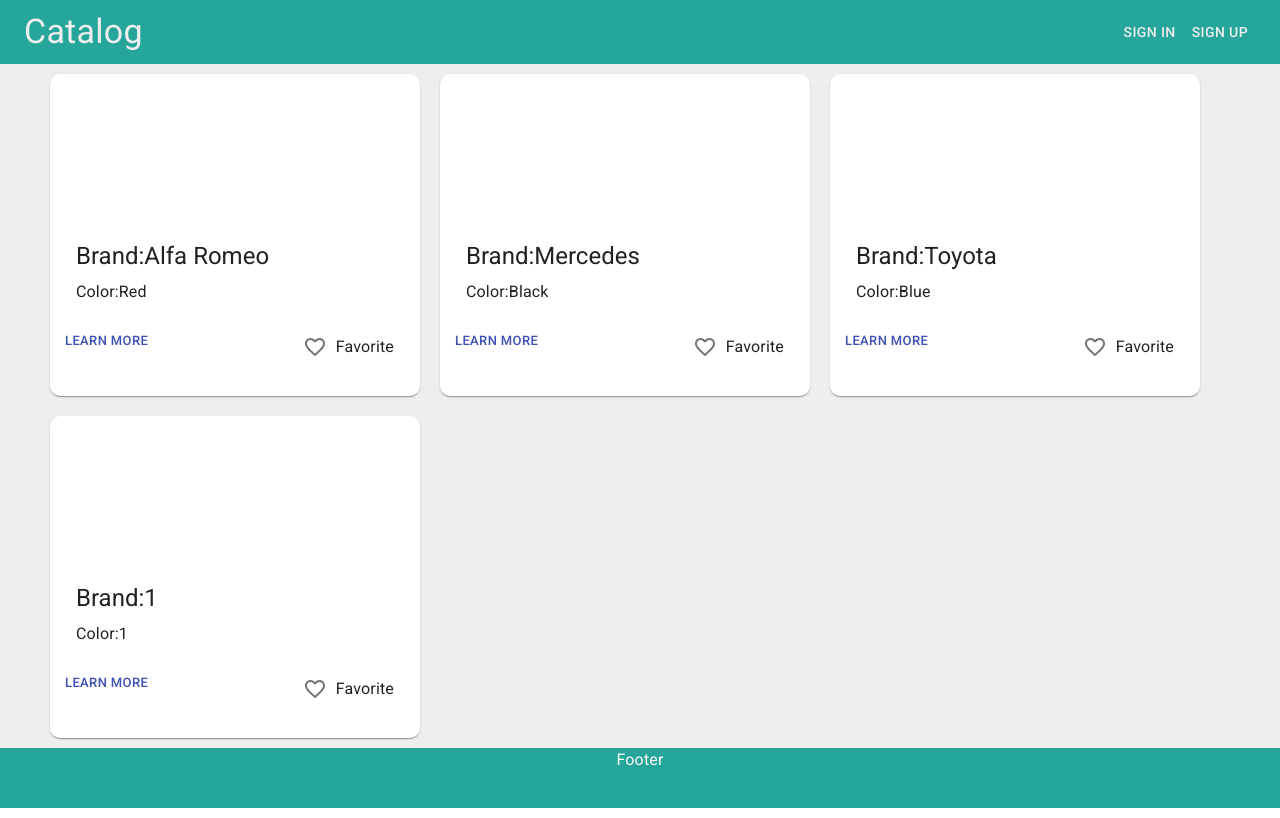
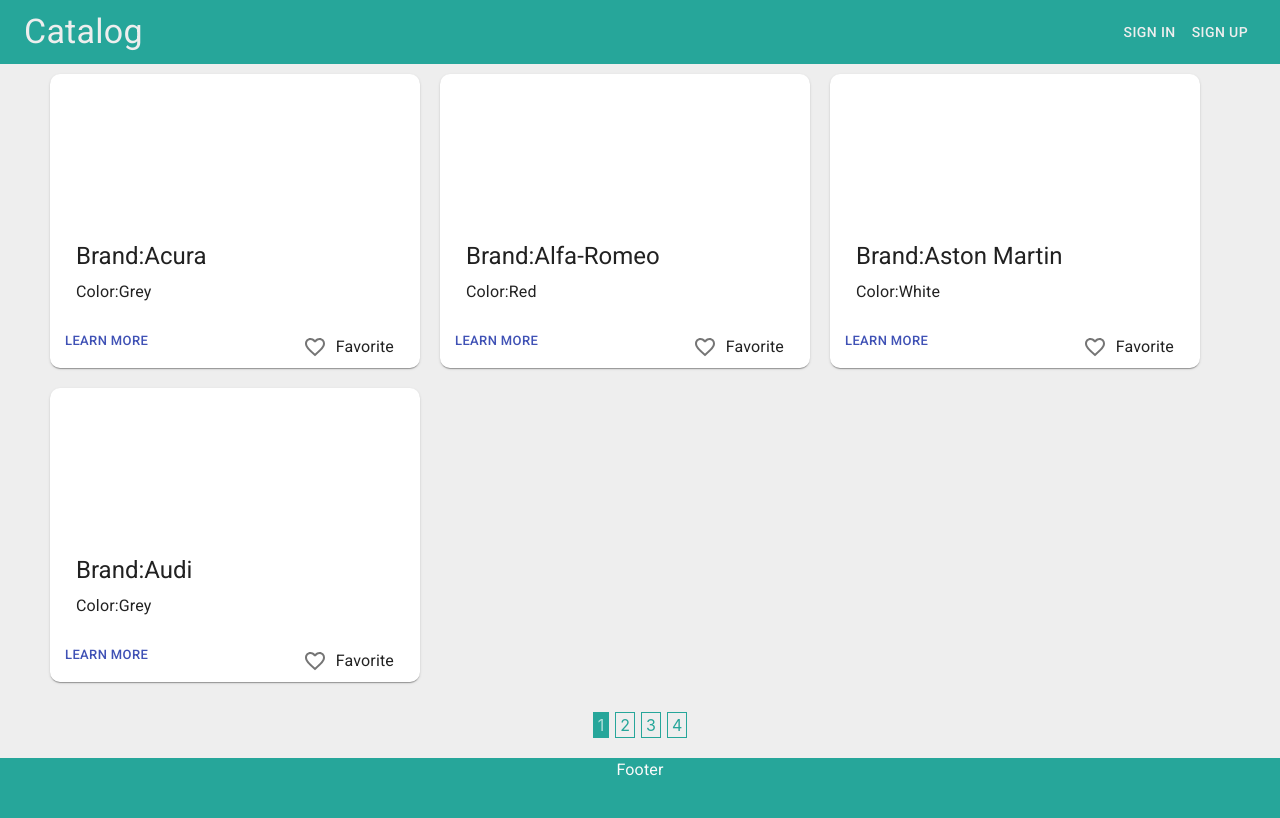
Before and after one commit to EmreRybalskiy/project-cars, a React (Create React App) app: page / in a window 1280 px wide. Built offline with nearby package versions, Linux system fonts and the light colour scheme; data requests are answered from the project's data file.

Commit message:
Created Pagination

```diff
--- a/db.json
+++ b/db.json
@@ -5,7 +5,8 @@
       "password": "$2a$10$6pTd3f4DVb8RL5drhWpj9OMLP1fcQkO49lK3Lwoe90uMnznS9fSLa",
       "name": "Emre",
       "favorites": [
-        1
+        1,
+        2
       ],
       "id": 1,
       "isAdmin": true
@@ -23,44 +24,154 @@
   ],
   "cars": [
     {
-      "image": "blob:http://localhost:3001/a663f1cc-af5b-4af4-9a7a-727359698d75",
-      "brand": "Alfa Romeo",
-      "color": "Red",
-      "year": "2006",
-      "engineType": "2",
-      "fuelType": "Diesel",
-      "transmission": "Manual",
+      "image": "blob:http://localhost:3001/9765b37b-9b70-4291-ad6a-e8ea08c1ff1a",
+      "brand": "Acura",
+      "color": "Grey",
+      "year": "2001",
+      "engineType": "1.5",
+      "fuelType": "Petrol",
+      "transmission": "Automatic",
       "id": 1
     },
     {
-      "image": "blob:http://localhost:3001/37077093-a106-4153-93a6-c9dde1991f18",
-      "brand": "Mercedes",
-      "color": "Black",
-      "year": "2005",
-      "engineType": "3",
-      "fuelType": "Deisel",
+      "image": "blob:http://localhost:3001/127fd82b-d013-4a3b-acb9-5b2b2c1e87ff",
+      "brand": "Alfa-Romeo",
+      "color": "Red",
+      "year": "2010",
+      "engineType": "2",
+      "fuelType": "Petrol",
       "transmission": "Manual",
       "id": 2
     },
     {
-      "image": "blob:http://localhost:3001/b91fc184-1741-466e-bbdc-eb3b28429787",
-      "brand": "Toyota",
-      "color": "Blue",
-      "year": "2019",
-      "engineType": "2.2",
-      "fuelType": "Diesel",
-      "transmission": "Manual",
+      "image": "blob:http://localhost:3001/b78937b2-19a1-46e7-abd0-e5e953985439",
+      "brand": "Aston Martin",
+      "color": "White",
+      "year": "2015",
+      "engineType": "2.5",
+      "fuelType": "Petrol",
+      "transmission": "Authomatic",
       "id": 3
     },
     {
-      "image": "blob:http://localhost:3001/0e705606-0f33-4500-998f-d6a68ee0a9ea",
-      "brand": "1",
-      "color": "1",
-      "year": "1",
-      "engineType": "1",
-      "fuelType": "1",
-      "transmission": "1",
+      "image": "blob:http://localhost:3001/b6cce1bd-f489-4de5-8f0e-b54af3cbdee4",
+      "brand": "Audi",
+      "color": "Grey",
+      "year": "2008",
+      "engineType": "2.3",
+      "fuelType": "Petrol",
+      "transmission": "Authomatic",
       "id": 4
+    },
+    {
+      "image": "blob:http://localhost:3001/55b8616a-a639-4d13-a8f6-681c6d6a6e5a",
+      "brand": "Bentley",
+      "color": "Blue",
+      "year": "2018",
+      "engineType": "2",
+      "fuelType": "Diesel",
+      "transmission": "Authomatic",
+      "id": 5
+    },
+    {
+      "image": "blob:http://localhost:3001/799da0d9-afee-44f9-bbff-2604f8a475e1",
+      "brand": "BMW",
+      "color": "Black",
+      "year": "2012",
+      "engineType": "2.3",
+      "fuelType": "Petrol",
+      "transmission": "Authomatic",
+      "id": 6
+    },
+    {
+      "image": "blob:http://localhost:3001/2db36d22-6e95-4e54-941d-66498128a2bb",
+      "brand": "Bugatti",
+      "color": "Black",
+      "year": "2007",
+      "engineType": "1.9",
+      "fuelType": "Diesel",
+      "transmission": "Manual",
+      "id": 7
+    },
+    {
+      "image": "blob:http://localhost:3001/becec2a2-0aad-4da8-a483-01f7601b1515",
+      "brand": "Chevrolet",
+      "color": "Yellow",
+      "year": "2014",
+      "engineType": "2.5",
+      "fuelType": "Diesel",
+      "transmission": "Authomatic",
+      "id": 8
+    },
+    {
+      "image": "blob:http://localhost:3001/5a150020-a5b9-4af8-b0e3-9a753f85d12e",
+      "brand": "Ferrari",
+      "color": "Red",
+      "year": "2007",
+      "engineType": "2.4",
+      "fuelType": "Petrol",
+      "transmission": "Authomatic",
+      "id": 9
+    },
+    {
+      "image": "blob:http://localhost:3001/09ecada8-c22c-430b-ba55-ee5200e3aba4",
+      "brand": "Honda",
+      "color": "Grey",
+      "year": "2018",
+      "engineType": "2.1",
+      "fuelType": "Petrol",
+      "transmission": "Authomatic",
+      "id": 10
+    },
+    {
+      "image": "blob:http://localhost:3001/f3fa982e-3992-475d-af55-0ac9a7843987",
+      "brand": "MCLaren",
+      "color": "Purple",
+      "year": "2007",
+      "engineType": "3",
+      "fuelType": "Diesel",
+      "transmission": "Authomatic",
+      "id": 11
+    },
+    {
+      "image": "blob:http://localhost:3001/054e7c6a-96b4-4752-be77-e2e5d1ce47f5",
+      "brand": "Mercedes",
+      "color": "White",
+      "year": "2014",
+      "engineType": "1.5",
+      "fuelType": "Petrol",
+      "transmission": "Manual",
+      "id": 12
+    },
+    {
+      "image": "blob:http://localhost:3001/f1168dc1-bbba-4d4a-9ce0-fd31c35565e1",
+      "brand": "Porche",
+      "color": "Red",
+      "year": "2002",
+      "engineType": "1.9",
+      "fuelType": "Petrol",
+      "transmission": "Authomatic",
+      "id": 13
+    },
+    {
+      "image": "blob:http://localhost:3001/b10c99eb-5d9c-4c5d-a410-e9ac7c8e3626",
+      "brand": "Toyota",
+      "color": "White",
+      "year": "2006",
+      "engineType": "1.5",
+      "fuelType": "Diesel",
+      "transmission": "Manual",
+      "id": 14
+    },
+    {
+      "image": "blob:http://localhost:3001/9899cdb9-f21f-4c64-a562-5bc7b72059d0",
+      "brand": "Volkswagen",
+      "color": "Black",
+      "year": "2004",
+      "engineType": "1.7",
+      "fuelType": "Petrol",
+      "transmission": "Manual",
+      "id": 15
     }
   ]
 }
--- a/src/components/Catalog/Catalog.tsx
+++ b/src/components/Catalog/Catalog.tsx
@@ -1,62 +1,48 @@
 import React, {
   FC,
+  MouseEvent,
   useEffect,
+  useState,
 } from 'react';
 import { useDispatch } from 'react-redux';
-// import { Link } from 'react-router-dom';
 
+import fetchCars from 'store/actionCreator/cars';
 // Components
-import fetchCars from 'store/actionCreator/cars';
-import { Cars } from 'types/cars';
-import Loading from '../../UI/Loader';
-import MediaCard from '../MediaCard/MediaCard';
-
+import OurCars from './OurCars';
+import Pagination from './Pagination';
 // hook
 import useTypeSelector from '../hooks/useTypeSelector';
-// Styles
-import useStyles from './styles';
 
 const Catalog: FC = () => {
-  const classes = useStyles();
   const { cars, loading, error } = useTypeSelector((state) => state.cars);
+  const [currentPage, setCurrentPage] = useState(1);
+  const [carsPerPage] = useState(4);
   const dispatch = useDispatch();
 
   useEffect(() => {
     dispatch(fetchCars());
   }, []);
 
-  if (loading) {
-    return (
-      <>
-        <Loading />
-      </>
-    );
-  }
-  if (error) {
-    return <p>Error</p>;
-  }
+  const indexOFLastCar = currentPage * carsPerPage;
+  const indexOfFirstCar = indexOFLastCar - carsPerPage;
+  const currentCar = cars.slice(indexOfFirstCar, indexOFLastCar);
+
+  const paginate = (event: MouseEvent<HTMLElement>) : void => {
+    if (event.currentTarget.textContent !== null) {
+      const currentPage = +event.currentTarget.textContent;
+      setCurrentPage(currentPage);
+    }
+  };
 
   return (
-    <div className={classes.holder}>
-      {cars.map((car: Cars) => (
-        // <Link to={{
-        //   pathname: `/car/${car.id}`,
-        //   state: car,
-        // }}
-        // >
-        <MediaCard
-          id={car.id}
-          key={car.id}
-          image={car.image}
-          brand={car.brand}
-          color={car.color}
-          year={car.year}
-          engineType={car.engineType}
-          fuelType={car.fuelType}
-          transmission={car.transmission}
-        />
-        // </Link>
-      ))}
+    <div>
+      <OurCars cars={currentCar} loading={loading} error={error} />
+      <Pagination
+        carsPerPage={carsPerPage}
+        totalCars={cars}
+        paginate={paginate}
+        currentPage={currentPage}
+      />
     </div>
   );
 };
--- /dev/null
+++ b/src/components/Catalog/OurCars.tsx
@@ -0,0 +1,42 @@
+import React, { FC } from 'react';
+import { Cars } from 'types/cars';
+import Loading from '../../UI/Loader';
+import useStyles from './styles';
+import MediaCard from '../MediaCard/MediaCard';
+
+interface OurCarsProps {
+  cars: Cars[];
+  loading: boolean;
+  error: string | null;
+}
+
+const OurCars: FC<OurCarsProps> = ({ cars, loading, error }: OurCarsProps) => {
+  const classes = useStyles();
+
+  if (loading) {
+    return <h2><Loading /></h2>;
+  }
+
+  if (error) {
+    return <h2>{error}</h2>;
+  }
+  return (
+    <div className={classes.holder}>
+      {cars.map((car: Cars) => (
+        <MediaCard
+          id={car.id}
+          key={car.id}
+          image={car.image}
+          brand={car.brand}
+          color={car.color}
+          year={car.year}
+          engineType={car.engineType}
+          fuelType={car.fuelType}
+          transmission={car.transmission}
+        />
+      ))}
+    </div>
+  );
+};
+
+export default OurCars;
--- /dev/null
+++ b/src/components/Catalog/Pagination.tsx
@@ -0,0 +1,42 @@
+import React, { FC, MouseEvent } from 'react';
+import { Cars } from 'types/cars';
+import useStyles from './styles';
+
+interface PaginationProps {
+    carsPerPage: number;
+    totalCars: Cars[];
+    currentPage: number;
+    paginate: (event: MouseEvent<HTMLElement>) => void
+}
+
+const Pagination: FC<PaginationProps> = ({
+  carsPerPage, totalCars, currentPage, paginate,
+}: PaginationProps) => {
+  const classes = useStyles();
+
+  const pageNumbers = [];
+
+  for (let i = 1; i <= Math.ceil(totalCars.length / carsPerPage); i += 1) {
+    pageNumbers.push(i);
+  }
+
+  return (
+    <div className={classes.paginationWrapper}>
+      <ul className={classes.paginationList}>
+        {pageNumbers.map((number) => (
+          /* eslint-disable jsx-a11y/click-events-have-key-events,
+            jsx-a11y/no-noninteractive-element-interactions */
+          <li
+            key={number}
+            onClick={(event) => paginate(event as any)}
+            className={`${classes.paginationItem} + ${number === currentPage && classes.paginationItemActive}`}
+          >
+            {number}
+          </li>
+        ))}
+      </ul>
+    </div>
+  );
+};
+
+export default Pagination;
--- a/src/components/Catalog/styles.js
+++ b/src/components/Catalog/styles.js
@@ -1,4 +1,5 @@
 import { makeStyles } from '@material-ui/core/styles';
+import { teal } from '@material-ui/core/colors';
 
 const useStyles = makeStyles({
   holder: {
@@ -6,6 +7,27 @@
     flexFlow: 'row wrap',
     maxWidth: '1200px',
   },
+  paginationWrapper: {
+    margin: '20px',
+  },
+  paginationList: {
+    margin: '0',
+    padding: '0',
+    listStyle: 'none',
+    display: 'flex',
+    justifyContent: 'center',
+  },
+  paginationItem: {
+    cursor: 'pointer',
+    color: teal[400],
+    border: `1px solid ${teal[400]}`,
+    margin: '0 3px',
+    padding: '2px 4px',
+  },
+  paginationItemActive: {
+    backgroundColor: `${teal[400]}`,
+    color: teal[100],
+  },
 });
 
 export default useStyles;
--- a/src/components/MediaPage/MediaPage.tsx
+++ b/src/components/MediaPage/MediaPage.tsx
@@ -1,8 +1,22 @@
-// import MediaCard from 'components/MediaCard/MediaCard';
+import React, { FC } from 'react';
 import MediaCard from 'components/MediaCard/MediaCard';
-import React, { FC } from 'react';
+import { NavLink } from 'react-router-dom';
+import KeyboardBackspaceIcon from '@material-ui/icons/KeyboardBackspace';
+import IconButton from '@material-ui/core/IconButton';
 
-const MediaPage: FC = ({ location: { state } }: any) => (
+import useStyles from './styles';
+
+const MediaPage: FC = ({ location: { state } }: any) => {
+  const classes = useStyles();
+  return (
+    <>
+      <NavLink to="/">
+        <IconButton className={classes.iconBackPosition}>
+          <KeyboardBackspaceIcon
+            className={`${classes.icon} ${classes.iconBack}`}
+          />
+        </IconButton>
+      </NavLink>
       <MediaCard
         id={state.id}
         key={state.id}
@@ -14,6 +28,8 @@
         fuelType={state.fuelType}
         transmission={state.transmission}
       />
+    </>
   );
+};
 
 export default MediaPage;
--- /dev/null
+++ b/src/components/MediaPage/styles.js
@@ -0,0 +1,20 @@
+import { makeStyles } from '@material-ui/core/styles';
+import { grey } from '@material-ui/core/colors';
+
+const useStyles = makeStyles({
+  icon: {
+    cursor: 'pointer',
+    fontSize: 30,
+  },
+  iconBack: {
+    color: grey[700],
+    fontSize: 30,
+  },
+  iconBackPosition: {
+    position: 'fixed',
+    top: 70,
+    left: 10,
+  },
+});
+
+export default useStyles;
```
Also changed, not shown: .eslintrc.js. Lines whose indentation alone changed are shown as unchanged.
